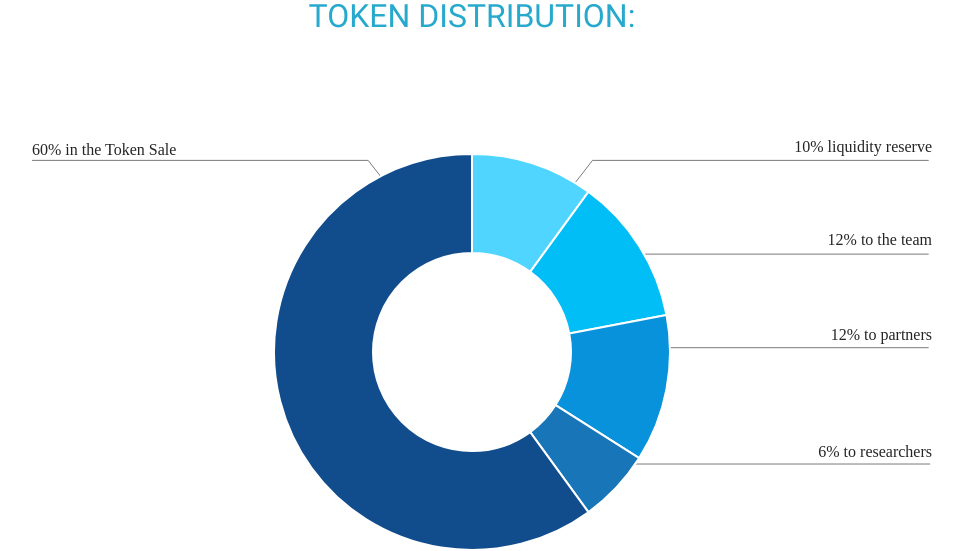
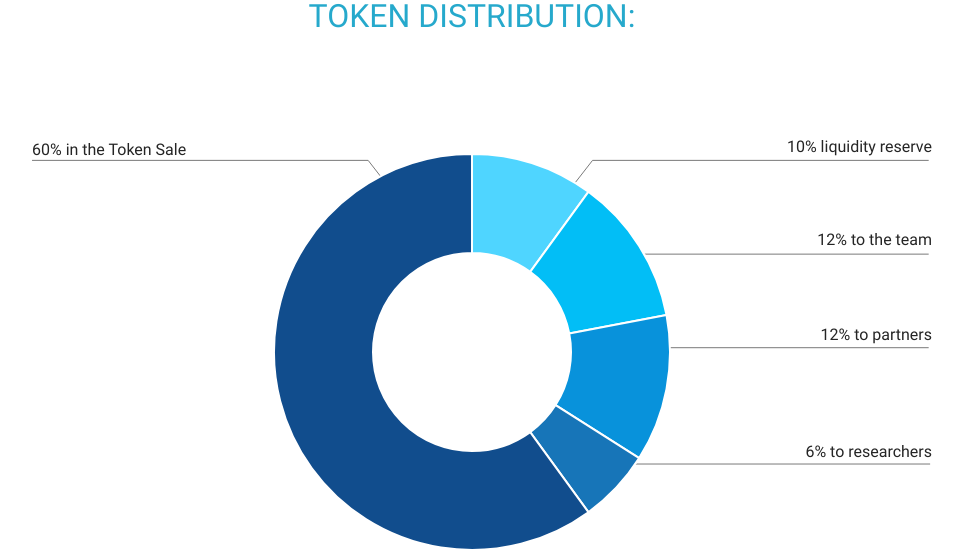
Before and after one commit to kauz/neuromation_landing, a website: page app/index.html in a window 1280 px wide. Shown: the part 5740-6291 px from the top of the page, without its empty margins (168-1131 px from the left). Drawn offline with Linux system fonts and the light colour scheme.

Commit message:
fixed font for charts

```diff
--- a/app/scss/main.scss
+++ b/app/scss/main.scss
@@ -534,7 +534,8 @@ button.submit {
 }
 
 .distribution__descr {
-  @extend .f_regular;
+  @extend .f_regular,
+          .roboto_regular;
   &:before {
     content: "⯁";
     padding-right: 10px;
```
Also changed, not shown: app/css/main.css.
